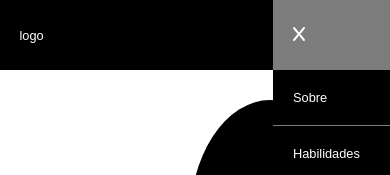
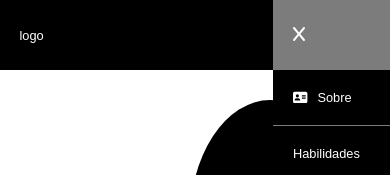
Before and after one commit to Rod7z/Portfolio, a React (Create React App) app: page / in a window 390 px wide. Both pictures are taken after a click on the icon 363 px from the left and 34 px from the top of the page. Shown: the top 175 px of the page. Built offline with nearby package versions, Linux system fonts and the light colour scheme.

Commit message:
teste com icon no menu e title alterado

```diff
--- a/public/index.html
+++ b/public/index.html
@@ -24,7 +24,7 @@
       work correctly both with client-side routing and a non-root public URL.
       Learn how to configure a non-root public URL by running `npm run build`.
     -->
-    <title>React App</title>
+    <title>Portfólio - Rodrigo</title>
   </head>
   <body>
     <noscript>You need to enable JavaScript to run this app.</noscript>
--- a/src/components/Header/header.css
+++ b/src/components/Header/header.css
@@ -47,7 +47,7 @@ header{
     top: -1px;
     right: 0;
     background-color: #7c7c7c;
-    animation: slideMenu 1s ease-out;
+    animation: slideMenu 0.7s ease-out;
 }
 
 @keyframes slideMenu {
@@ -70,6 +70,10 @@ header{
     margin-bottom: 1px;
 }
 
+.fa-address-card{
+    padding-right: 10px;
+}
+
 .dropmenu a:hover{
     background-color: #FFF;
 }
--- a/src/components/Header/index.js
+++ b/src/components/Header/index.js
@@ -1,7 +1,7 @@
 import './header.css';
 import { Link } from 'react-router-dom';
 import { FontAwesomeIcon } from '@fortawesome/react-fontawesome';
-import { faBars, faX } from '@fortawesome/free-solid-svg-icons';
+import { faBars, faX, faAddressCard } from '@fortawesome/free-solid-svg-icons';
 import { useState } from 'react';
 
 const mobileWidth = 1000;
@@ -31,7 +31,7 @@ function Header() {
             <nav className='dropdown'>
               <FontAwesomeIcon className='faX' icon={faX} onClick={closeMenu}/>
               <ul className='dropmenu'>
-                <li><Link onClick={closeMenu}>Sobre</Link></li>
+                <li><Link onClick={closeMenu}><FontAwesomeIcon icon={faAddressCard}/>Sobre</Link></li>
                 <li><Link onClick={closeMenu}>Habilidades</Link></li>
                 <li><Link onClick={closeMenu}>Projetos</Link></li>
                 <li><Link onClick={closeMenu}>Contato</Link></li>
```
